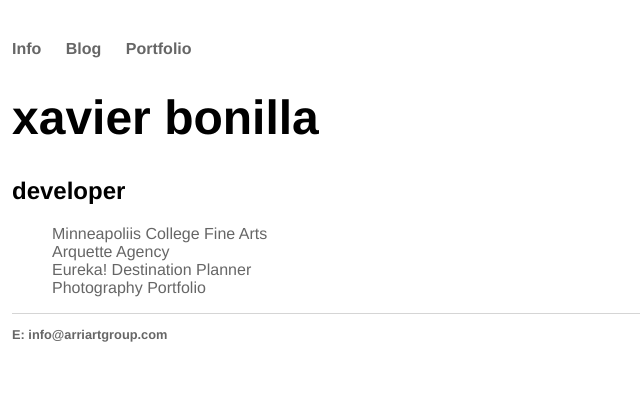
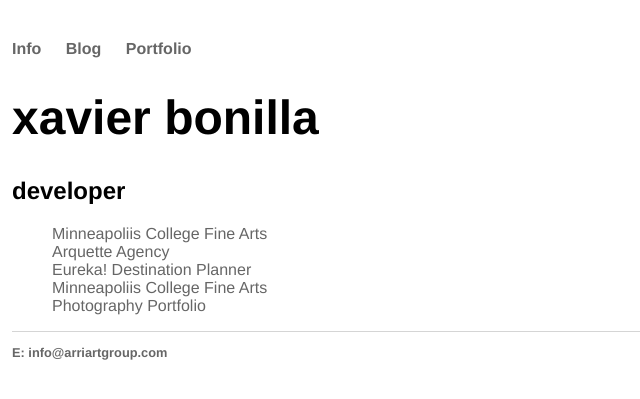
Before and after one commit to xavierbonilla/xavierbonilla.github.io, a Jekyll site: the page built from index.html, in a window 1280 px wide. Shown: the top 399 px of the page, without its empty margins (0-640 px from the left). Built offline with Jekyll 4.4.1, drawn with Linux system fonts in a browser that asks for light colours.

Commit message:
Update index.html

```diff
--- a/index.html
+++ b/index.html
@@ -10,6 +10,7 @@ title: xavier bonilla
 		        <li><a href="/finearts">Minneapoliis College Fine Arts</a></li>
         		<li><a href="/agency">Arquette Agency</a></li>
         		<li><a href="/eureka">Eureka! Destination Planner</a></li>
+			<li><a href="/finearts">Minneapoliis College Fine Arts</a></li>
 			<li><a href="http://imageecstasy.com/">Photography Portfolio</a></li>
 
     		</ul>
```
